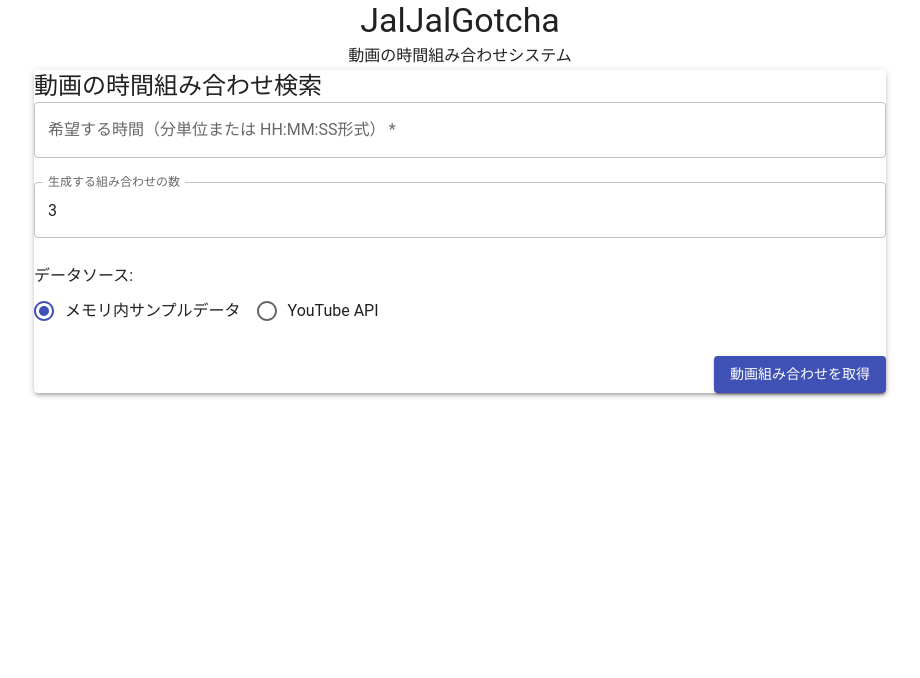
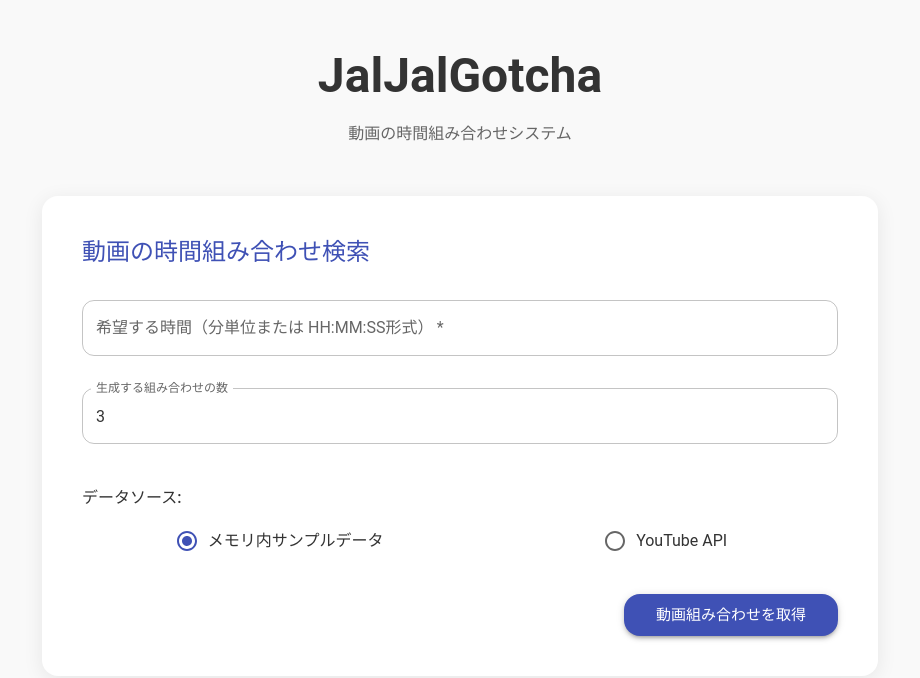
Before and after one commit to leaf-tkmmm/jaljalgotcha, a React (Vite) app in the folder client/: page / in a window 1280 px wide. Shown: the top 678 px of the page, without its empty margins (180-1100 px from the left). Built offline with nearby package versions, Linux system fonts and the light colour scheme; the HTML template or start-up script is replaced by a standard one.

Commit message:
feat: enhance VideoListItem component and add loading skeleton

```diff
--- a/client/src/App.tsx
+++ b/client/src/App.tsx
@@ -1,4 +1,4 @@
-import React, { useState } from "react";
+import { useState, useRef } from "react";
 import {
   Container,
   Typography,
@@ -10,6 +10,7 @@
 } from "@mui/material";
 import DurationForm from "./components/DurationForm";
 import VideoList from "./components/VideoList";
+import VideoListSkeleton from "./components/VideoListSkeleton";
 import { GetCombinationsParams, getCombinations } from "./services/api";
 import { VideoCombination } from "./types";
 
@@ -18,9 +19,21 @@
   palette: {
     primary: {
       main: "#3f51b5",
+      light: "#7986cb",
+      dark: "#303f9f",
     },
     secondary: {
       main: "#f50057",
+      light: "#ff4081",
+      dark: "#c51162",
+    },
+    background: {
+      default: "#f9f9f9",
+      paper: "#ffffff",
+    },
+    text: {
+      primary: "#333333",
+      secondary: "#666666",
     },
   },
   typography: {
@@ -32,6 +45,39 @@
       "-apple-system",
       "BlinkMacSystemFont",
     ].join(","),
+    h3: {
+      fontWeight: 700,
+    },
+    h5: {
+      fontWeight: 600,
+    },
+    h6: {
+      fontWeight: 500,
+    },
+  },
+  shape: {
+    borderRadius: 8,
+  },
+  components: {
+    MuiPaper: {
+      defaultProps: {
+        elevation: 0,
+      },
+      styleOverrides: {
+        root: {
+          boxShadow: "0 4px 20px rgba(0,0,0,0.08)",
+        },
+      },
+    },
+    MuiButton: {
+      styleOverrides: {
+        root: {
+          textTransform: "none",
+          borderRadius: 8,
+          fontWeight: 500,
+        },
+      },
+    },
   },
 });
 
@@ -39,6 +85,7 @@
   const [combinations, setCombinations] = useState<VideoCombination[]>([]);
   const [isLoading, setIsLoading] = useState(false);
   const [error, setError] = useState<string | null>(null);
+  const videoListRef = useRef<HTMLDivElement>(null);
 
   const handleSubmit = async (params: GetCombinationsParams) => {
     setIsLoading(true);
@@ -47,6 +94,13 @@
     try {
       const data = await getCombinations(params);
       setCombinations(data);
+
+      // 検索結果が表示されたら、少し遅延してスクロール
+      if (data.length > 0) {
+        setTimeout(() => {
+          videoListRef.current?.scrollIntoView({ behavior: "smooth" });
+        }, 100);
+      }
     } catch (err) {
       setError(err instanceof Error ? err.message : "エラーが発生しました");
       setCombinations([]);
@@ -58,14 +112,18 @@
   return (
     <ThemeProvider theme={theme}>
       <CssBaseline />
-      <Container maxWidth="md" className="py-8">
-        <Box className="mb-6">
-          <Typography variant="h4" component="h1" className="mb-2 text-center">
+      <Container maxWidth="md" sx={{ py: 6, px: { xs: 3, sm: 4 } }}>
+        <Box sx={{ mb: 6 }}>
+          <Typography
+            variant="h3"
+            component="h1"
+            sx={{ mb: 2, textAlign: "center", fontWeight: "bold" }}
+          >
             JalJalGotcha
           </Typography>
           <Typography
             variant="subtitle1"
-            className="text-center text-gray-600 mb-6"
+            sx={{ textAlign: "center", color: "text.secondary", mb: 4 }}
           >
             動画の時間組み合わせシステム
           </Typography>
@@ -74,13 +132,26 @@
         <DurationForm onSubmit={handleSubmit} isLoading={isLoading} />
 
         {error && (
-          <Alert severity="error" className="mb-4">
+          <Alert
+            severity="error"
+            sx={{
+              mb: 4,
+              borderRadius: 2,
+              "& .MuiAlert-icon": {
+                fontSize: "1.25rem",
+              },
+            }}
+          >
             {error}
           </Alert>
         )}
 
-        {!isLoading && combinations.length > 0 && (
-          <VideoList combinations={combinations} />
+        {isLoading ? (
+          <VideoListSkeleton count={3} />
+        ) : (
+          combinations.length > 0 && (
+            <VideoList ref={videoListRef} combinations={combinations} />
+          )
         )}
       </Container>
     </ThemeProvider>
--- a/client/src/components/DurationForm.tsx
+++ b/client/src/components/DurationForm.tsx
@@ -34,14 +34,27 @@
   };
 
   return (
-    <Paper elevation={3} className="p-6 mb-6">
-      <Typography variant="h5" component="h2" className="mb-4">
+    <Paper
+      elevation={3}
+      sx={{
+        p: { xs: 3, sm: 4, md: 5 },
+        mb: 4,
+        borderRadius: 2,
+        boxShadow: "0 4px 20px rgba(0,0,0,0.08)",
+      }}
+    >
+      <Typography
+        variant="h5"
+        component="h2"
+        sx={{ mb: 4, fontWeight: "medium", color: "primary.main" }}
+      >
         動画の時間組み合わせ検索
       </Typography>
 
       <form onSubmit={handleSubmit}>
-        <Stack spacing={3}>
-          <div>
+        <Stack spacing={4}>
+          <>
+            <Box sx={{ mb: 1 }}>
               <TextField
                 fullWidth
                 label="希望する時間（分単位または HH:MM:SS形式）"
@@ -49,10 +62,19 @@
                 onChange={(e) => setDuration(e.target.value)}
                 required
                 placeholder="例: 30 または 00:30:00"
+                variant="outlined"
+                sx={{
+                  "& .MuiOutlinedInput-root": {
+                    borderRadius: 1.5,
+                    "&:hover fieldset": {
+                      borderColor: "primary.light",
+                    },
+                  },
+                }}
               />
-          </div>
+            </Box>
 
-          <div>
+            <Box sx={{ mb: 1 }}>
               <TextField
                 fullWidth
                 label="生成する組み合わせの数"
@@ -60,44 +82,65 @@
                 value={attempts}
                 onChange={(e) => setAttempts(e.target.value)}
                 inputProps={{ min: 1, max: 10 }}
+                variant="outlined"
+                sx={{
+                  "& .MuiOutlinedInput-root": {
+                    borderRadius: 1.5,
+                  },
+                }}
               />
-          </div>
+            </Box>
 
-          <div>
-            <FormControl component="fieldset">
-              <Typography variant="subtitle1">データソース:</Typography>
+            <Box sx={{ mb: 2 }}>
+              <FormControl component="fieldset" sx={{ width: "100%", mt: 1 }}>
+                <Typography
+                  variant="subtitle1"
+                  sx={{ mb: 1, fontWeight: "medium" }}
+                >
+                  データソース:
+                </Typography>
                 <RadioGroup
                   row
                   value={dataSource}
                   onChange={(e) => setDataSource(e.target.value)}
+                  sx={{ justifyContent: "space-around" }}
                 >
                   <FormControlLabel
                     value="memory"
-                  control={<Radio />}
+                    control={<Radio color="primary" />}
                     label="メモリ内サンプルデータ"
+                    sx={{ mr: 4 }}
                   />
                   <FormControlLabel
                     value="youtube"
-                  control={<Radio />}
+                    control={<Radio color="primary" />}
                     label="YouTube API"
                   />
                 </RadioGroup>
               </FormControl>
-          </div>
+            </Box>
+          </>
 
-          <div>
-            <Box className="flex justify-end">
+          <Box sx={{ display: "flex", justifyContent: "flex-end", mt: 2 }}>
             <Button
               variant="contained"
               color="primary"
               type="submit"
               disabled={isLoading}
-                className="bg-blue-600 hover:bg-blue-700"
+              size="large"
+              sx={{
+                px: 4,
+                py: 1,
+                borderRadius: 2,
+                boxShadow: 3,
+                "&:hover": {
+                  boxShadow: 4,
+                },
+              }}
             >
               {isLoading ? "検索中..." : "動画組み合わせを取得"}
             </Button>
           </Box>
-          </div>
         </Stack>
       </form>
     </Paper>
--- a/client/src/components/VideoList.tsx
+++ b/client/src/components/VideoList.tsx
@@ -1,4 +1,4 @@
-import React from "react";
+import React, { forwardRef } from "react";
 import { Typography, Paper, Box, Divider } from "@mui/material";
 import VideoListItem from "./VideoListItem";
 import { VideoCombination } from "../types";
@@ -7,11 +7,19 @@
   combinations: VideoCombination[];
 }
 
-const VideoList: React.FC<VideoListProps> = ({ combinations }) => {
+const VideoList = forwardRef<HTMLDivElement, VideoListProps>(
+  ({ combinations }, ref) => {
     if (combinations.length === 0) {
       return (
-      <Paper className="p-6 text-center">
-        <Typography variant="subtitle1">
+        <Paper
+          sx={{
+            p: 6,
+            textAlign: "center",
+            borderRadius: 2,
+            boxShadow: "0 4px 20px rgba(0,0,0,0.08)",
+          }}
+        >
+          <Typography variant="subtitle1" sx={{ color: "text.secondary" }}>
             条件に合う組み合わせが見つかりませんでした。
           </Typography>
         </Paper>
@@ -19,38 +27,86 @@
     }
 
     return (
-    <div>
-      <Typography variant="h5" component="h2" className="mb-4">
+      <Box sx={{ mt: 5 }} ref={ref}>
+        <Typography
+          variant="h5"
+          component="h2"
+          sx={{
+            mb: 4,
+            fontWeight: "medium",
+            color: "primary.main",
+            pl: 1,
+          }}
+        >
           動画の組み合わせ ({combinations.length})
         </Typography>
 
         {combinations.map((combo, index) => (
-        <Paper key={index} className="p-4 mb-6">
-          <Box className="mb-3">
-            <Typography variant="h6" className="mb-2">
+          <Paper
+            key={index}
+            sx={{
+              p: { xs: 3, sm: 4 },
+              mb: 4,
+              borderRadius: 2,
+              transition: "all 0.2s ease-in-out",
+              boxShadow: "0 4px 20px rgba(0,0,0,0.08)",
+              "&:hover": {
+                boxShadow: "0 8px 30px rgba(0,0,0,0.12)",
+                transform: "translateY(-2px)",
+              },
+            }}
+          >
+            <Box sx={{ mb: 3 }}>
+              <Typography
+                variant="h6"
+                sx={{
+                  mb: 2,
+                  fontWeight: "medium",
+                  color: "text.primary",
+                }}
+              >
                 組み合わせ {index + 1}
               </Typography>
-            <Divider />
+              <Divider sx={{ mb: 3 }} />
             </Box>
 
+            <Box sx={{ px: { xs: 0, sm: 1 } }}>
               {combo.videos.map((video) => (
                 <VideoListItem key={video.id} video={video} />
               ))}
+            </Box>
 
-          <Paper className="p-3 mt-4 bg-gray-50">
-            <Box className="flex justify-between flex-wrap">
-              <Typography variant="body1" className="mr-4">
+            <Paper
+              sx={{
+                p: 3,
+                mt: 4,
+                bgcolor: "rgba(0, 0, 0, 0.02)",
+                borderRadius: 2,
+              }}
+            >
+              <Box
+                sx={{
+                  display: "flex",
+                  justifyContent: "space-between",
+                  flexWrap: "wrap",
+                }}
+              >
+                <Typography
+                  variant="body1"
+                  sx={{ mr: 4, fontWeight: "medium" }}
+                >
                   <strong>合計時間:</strong> {combo.total_time_formatted}
                 </Typography>
-              <Typography variant="body1">
+                <Typography variant="body1" sx={{ fontWeight: "medium" }}>
                   <strong>残り時間:</strong> {combo.remaining_time_formatted}
                 </Typography>
               </Box>
             </Paper>
           </Paper>
         ))}
-    </div>
+      </Box>
     );
-};
+  }
+);
 
 export default VideoList;
--- a/client/src/components/VideoListItem.tsx
+++ b/client/src/components/VideoListItem.tsx
@@ -8,21 +8,76 @@
 
 const VideoListItem: React.FC<VideoListItemProps> = ({ video }) => {
   return (
-    <Paper className="p-4 mb-2 hover:shadow-md transition-shadow">
-      <Box className="flex justify-between items-center">
-        <Typography variant="h6" className="font-medium text-gray-800 truncate">
+    <Paper
+      sx={{
+        p: 3,
+        mb: 2,
+        borderRadius: 2,
+        transition: "all 0.2s ease-in-out",
+        boxShadow: "0 2px 10px rgba(0,0,0,0.05)",
+        "&:hover": {
+          boxShadow: "0 4px 15px rgba(0,0,0,0.1)",
+          bgcolor: "rgba(0, 0, 0, 0.01)",
+          transform: "translateY(-1px)",
+        },
+      }}
+    >
+      <Box
+        sx={{
+          display: "flex",
+          justifyContent: "space-between",
+          alignItems: "center",
+          flexWrap: { xs: "wrap", sm: "nowrap" },
+        }}
+      >
+        <Typography
+          variant="h6"
+          sx={{
+            fontWeight: "medium",
+            color: "text.primary",
+            mr: 2,
+            overflow: "hidden",
+            textOverflow: "ellipsis",
+            whiteSpace: "nowrap",
+            maxWidth: { xs: "100%", sm: "70%" },
+            mb: { xs: 1, sm: 0 },
+          }}
+        >
           {video.title}
         </Typography>
         <Chip
           label={video.duration_formatted}
           color="primary"
-          size="small"
-          className="ml-2 min-w-[80px] text-center"
+          size="medium"
+          sx={{
+            fontWeight: "bold",
+            minWidth: "90px",
+            textAlign: "center",
+            borderRadius: "16px",
+          }}
         />
       </Box>
       {video.url && (
-        <Typography variant="body2" className="text-blue-600 mt-1 truncate">
-          <a href={video.url} target="_blank" rel="noopener noreferrer">
+        <Typography
+          variant="body2"
+          sx={{
+            color: "primary.main",
+            mt: 1.5,
+            overflow: "hidden",
+            textOverflow: "ellipsis",
+            whiteSpace: "nowrap",
+          }}
+        >
+          <a
+            href={video.url}
+            target="_blank"
+            rel="noopener noreferrer"
+            style={{
+              textDecoration: "none",
+              color: "inherit",
+            }}
+            className="hover:underline"
+          >
             {video.url}
           </a>
         </Typography>
--- /dev/null
+++ b/client/src/components/VideoListSkeleton.tsx
@@ -0,0 +1,105 @@
+import React from "react";
+import { Box, Paper, Skeleton, Divider } from "@mui/material";
+
+interface VideoListSkeletonProps {
+  count?: number;
+}
+
+const VideoItemSkeleton: React.FC = () => {
+  return (
+    <Paper
+      sx={{
+        p: 3,
+        mb: 2,
+        borderRadius: 2,
+        boxShadow: "0 2px 10px rgba(0,0,0,0.05)",
+      }}
+    >
+      <Box
+        sx={{
+          display: "flex",
+          justifyContent: "space-between",
+          alignItems: "center",
+          flexWrap: { xs: "wrap", sm: "nowrap" },
+        }}
+      >
+        <Skeleton
+          variant="text"
+          sx={{
+            width: { xs: "100%", sm: "70%" },
+            height: 32,
+            mb: { xs: 1, sm: 0 },
+          }}
+        />
+        <Skeleton
+          variant="rounded"
+          width={90}
+          height={32}
+          sx={{ borderRadius: "16px" }}
+        />
+      </Box>
+      <Skeleton variant="text" sx={{ width: "100%", height: 24, mt: 1.5 }} />
+    </Paper>
+  );
+};
+
+const CombinationSkeleton: React.FC = () => {
+  return (
+    <Paper
+      sx={{
+        p: { xs: 3, sm: 4 },
+        mb: 4,
+        borderRadius: 2,
+        boxShadow: "0 4px 20px rgba(0,0,0,0.08)",
+      }}
+    >
+      <Box sx={{ mb: 3 }}>
+        <Skeleton variant="text" sx={{ width: "30%", height: 32, mb: 2 }} />
+        <Divider sx={{ mb: 3 }} />
+      </Box>
+
+      <Box sx={{ px: { xs: 0, sm: 1 } }}>
+        <VideoItemSkeleton />
+        <VideoItemSkeleton />
+        <VideoItemSkeleton />
+      </Box>
+
+      <Paper
+        sx={{
+          p: 3,
+          mt: 4,
+          bgcolor: "rgba(0, 0, 0, 0.02)",
+          borderRadius: 2,
+        }}
+      >
+        <Box
+          sx={{
+            display: "flex",
+            justifyContent: "space-between",
+            flexWrap: "wrap",
+          }}
+        >
+          <Skeleton variant="text" sx={{ width: "40%", height: 24 }} />
+          <Skeleton variant="text" sx={{ width: "40%", height: 24 }} />
+        </Box>
+      </Paper>
+    </Paper>
+  );
+};
+
+const VideoListSkeleton: React.FC<VideoListSkeletonProps> = ({ count = 2 }) => {
+  return (
+    <Box sx={{ mt: 5 }}>
+      <Skeleton
+        variant="text"
+        sx={{ width: "40%", height: 40, mb: 4, ml: 1 }}
+      />
+
+      {Array.from(new Array(count)).map((_, index) => (
+        <CombinationSkeleton key={index} />
+      ))}
+    </Box>
+  );
+};
+
+export default VideoListSkeleton;
```
Lines whose indentation alone changed are shown as unchanged.
